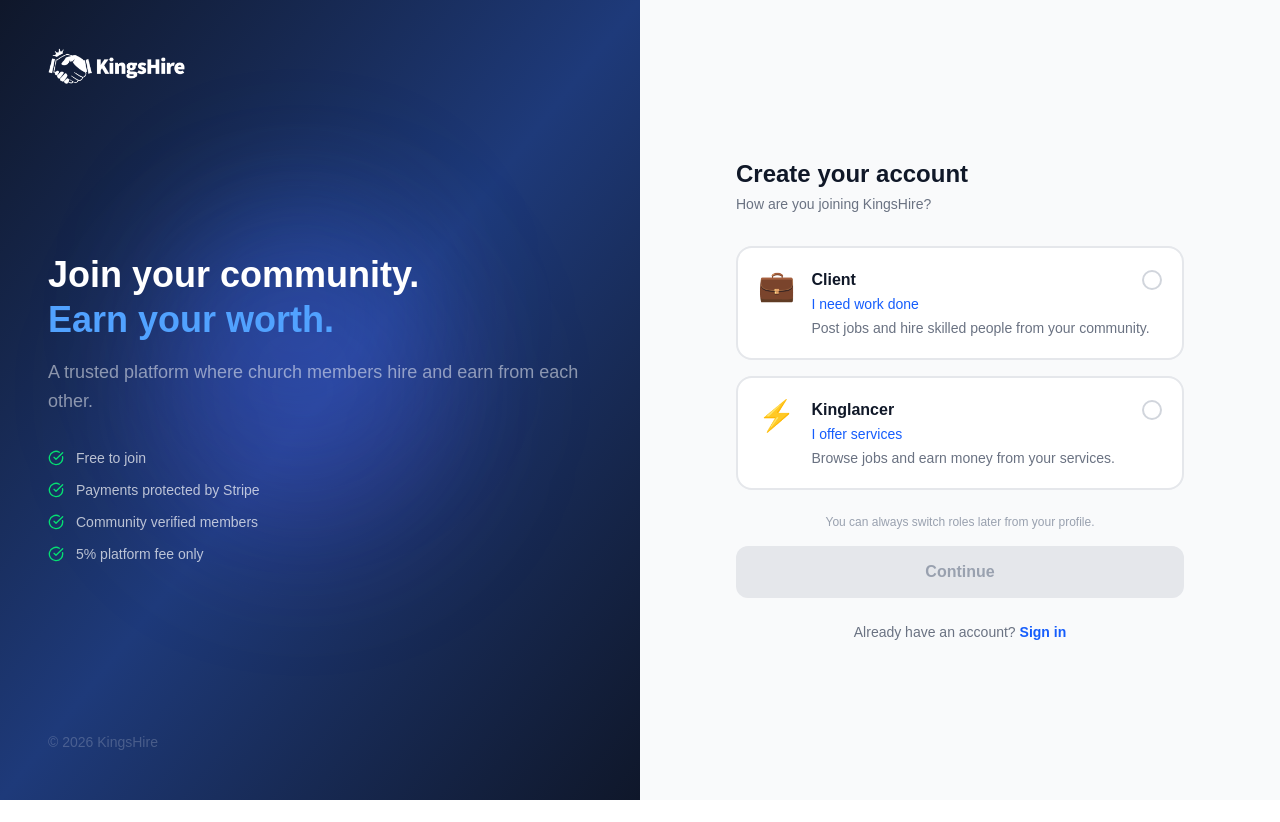
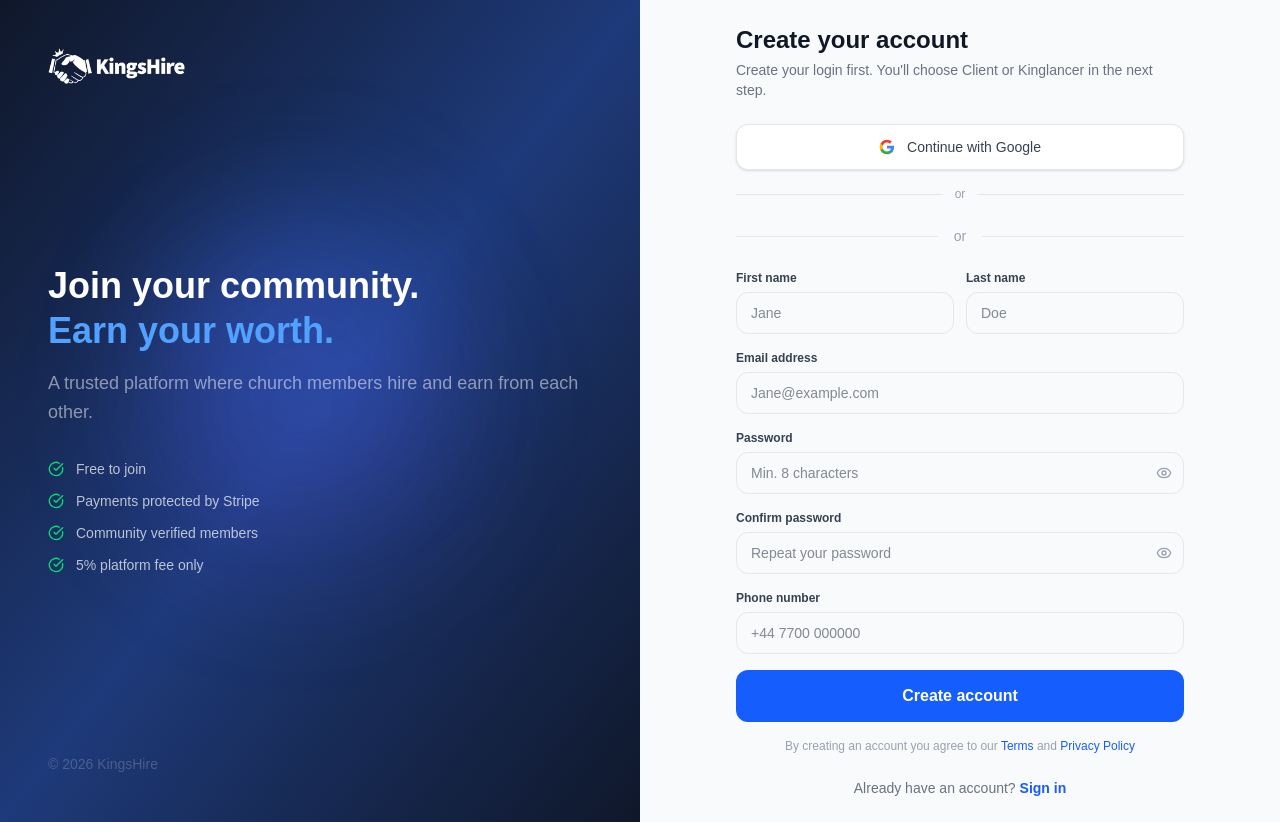
Before and after one commit to bernoulliMukuna21/kingshire-v3, a Next.js app: page /sign-up in a window 1280 px wide. Before the commit the page ends 800 px from the top, so only its background shows below. Built offline with nearby package versions, Linux system fonts and the light colour scheme.

Commit message:
authorization and authentication

```diff
--- a/app/auth/callback/route.ts
+++ b/app/auth/callback/route.ts
@@ -2,7 +2,7 @@ import { createServerClient } from "@supabase/ssr";
 import type { EmailOtpType } from "@supabase/supabase-js";
 import { NextRequest, NextResponse } from "next/server";
 import { createServiceClient } from "@/lib/supabase/service";
-import { getRoleHome, isMarketplaceRole } from "@/lib/roles";
+import { getRoleHome } from "@/lib/roles";
 
 function getGoogleProfileMetadata(metadata: Record<string, unknown>) {
   const fullName =
@@ -72,14 +72,6 @@ export async function GET(request: NextRequest) {
   const tokenHash = searchParams.get("token_hash");
   const tokenType = searchParams.get("type");
   const next = searchParams.get("next") ?? redirectSearchParams?.get("next"); // password-reset flow
-  const signupRoleParam =
-    searchParams.get("signup_role") ??
-    redirectSearchParams?.get("signup_role");
-  let signupRole = isMarketplaceRole(signupRoleParam)
-    ? signupRoleParam
-    : null;
-  let signupVia =
-    searchParams.get("signup_via") ?? redirectSearchParams?.get("signup_via"); // "google" | "email"
   const flow = code ? "code" : tokenHash ? "token_hash" : "missing";
   const queryKeys = Array.from(searchParams.keys()).sort();
   const cookieDiagnostics = getSafeCookieDiagnostics(request);
@@ -89,8 +81,6 @@ export async function GET(request: NextRequest) {
     tokenType,
     queryKeys,
     hasNext: Boolean(next),
-    hasSignupRole: Boolean(signupRole),
-    signupVia,
     hasCode: Boolean(code),
     hasTokenHash: Boolean(tokenHash),
     ...cookieDiagnostics,
@@ -146,8 +136,6 @@ export async function GET(request: NextRequest) {
       tokenType,
       queryKeys,
       hasNext: Boolean(next),
-      hasSignupRole: Boolean(signupRole),
-      signupVia,
       reason,
       errorName: error.name,
       errorMessage: error.message,
@@ -163,22 +151,8 @@ export async function GET(request: NextRequest) {
     tokenType,
     queryKeys,
     hasNext: Boolean(next),
-    hasSignupRole: Boolean(signupRole),
-    signupVia,
     ...cookieDiagnostics,
   });
-
-  if (!signupRole && (tokenType === "email" || tokenType === "signup")) {
-    const {
-      data: { user },
-    } = await supabase.auth.getUser();
-    const intendedRole = user?.user_metadata?.intended_role;
-
-    if (isMarketplaceRole(intendedRole)) {
-      signupRole = intendedRole;
-      signupVia ??= "email";
-    }
-  }
 
   // Determine where to send the user
   let destination: string;
@@ -188,90 +162,6 @@ export async function GET(request: NextRequest) {
     destination = `${origin}${next}`;
   } else if (tokenType === "recovery") {
     destination = `${origin}/reset-password`;
-  } else if (signupRole) {
-    let existingRole: string | null = null;
-
-    if (signupVia === "google") {
-      const {
-        data: { user },
-      } = await supabase.auth.getUser();
-
-      if (!user) {
-        logAuthCallback("error", "google_signup_missing_user", {
-          signupRole,
-          signupVia,
-        });
-        return NextResponse.redirect(`${origin}/sign-in?error=auth_failed`);
-      }
-
-      const { fullName, avatarUrl } = getGoogleProfileMetadata(
-        user.user_metadata ?? {},
-      );
-
-      // Use service client so the profile trigger does not revert system fields.
-      // Existing users keep their current role. New/unfinished Google users only
-      // receive the client role immediately; kinglancer role is assigned after
-      // they complete onboarding with at least one service.
-      const serviceDb = createServiceClient();
-      const { data: currentProfile, error: profileReadError } = await serviceDb
-        .from("profiles")
-        .select("role, avatar_url")
-        .eq("id", user.id)
-        .maybeSingle();
-
-      if (profileReadError) {
-        logAuthCallback("error", "google_signup_profile_read_failed", {
-          signupRole,
-          signupVia,
-          errorMessage: profileReadError.message,
-        });
-        return NextResponse.redirect(`${origin}/sign-in?error=auth_failed`);
-      }
-
-      existingRole = currentProfile?.role ?? null;
-      const roleToPersist = existingRole
-        ? existingRole
-        : signupRole === "client"
-          ? "client"
-          : null;
-
-      const profilePayload: {
-        id: string;
-        email: string;
-        full_name: string;
-        role: string | null;
-        avatar_url?: string;
-      } = {
-        id: user.id,
-        email: user.email ?? "",
-        full_name: fullName ?? user.email?.split("@")[0] ?? "KingsHire user",
-        role: roleToPersist,
-      };
-
-      if (avatarUrl && !currentProfile?.avatar_url) {
-        profilePayload.avatar_url = avatarUrl;
-      }
-
-      const { error: profileError } = await serviceDb
-        .from("profiles")
-        .upsert(profilePayload, { onConflict: "id" });
-
-      if (profileError) {
-        logAuthCallback("error", "google_signup_profile_upsert_failed", {
-          signupRole,
-          signupVia,
-          errorMessage: profileError.message,
-        });
-        return NextResponse.redirect(`${origin}/sign-in?error=auth_failed`);
-      }
-    }
-
-    destination =
-      existingRole === "admin" || existingRole === "kinglancer"
-        ? `${origin}${getRoleHome(existingRole)}`
-        : signupRole === "client"
-        ? `${origin}/dashboard/client`
-        : `${origin}/onboarding?from=${signupVia ?? "google"}&role=kinglancer&next=/dashboard/kinglancer`;
   } else {
     const {
       data: { user },
@@ -289,15 +179,42 @@ export async function GET(request: NextRequest) {
       .from("profiles")
       .select("role, avatar_url")
       .eq("id", user.id)
-      .single();
+      .maybeSingle();
 
-    const { avatarUrl } = getGoogleProfileMetadata(user.user_metadata ?? {});
-    if (avatarUrl && profile && !profile.avatar_url) {
+    const { fullName, avatarUrl } = getGoogleProfileMetadata(
+      user.user_metadata ?? {},
+    );
+    if (!profile || (avatarUrl && !profile.avatar_url)) {
       const serviceDb = createServiceClient();
-      await serviceDb
+      const profilePayload: {
+        id: string;
+        email: string;
+        full_name: string;
+        role: string | null;
+        avatar_url?: string;
+      } = {
+        id: user.id,
+        email: user.email ?? "",
+        full_name: fullName ?? user.email?.split("@")[0] ?? "KingsHire user",
+        role: profile?.role ?? null,
+      };
+
+      if (avatarUrl) {
+        profilePayload.avatar_url = avatarUrl;
+      }
+
+      const { error: profileError } = await serviceDb
         .from("profiles")
-        .update({ avatar_url: avatarUrl })
-        .eq("id", user.id);
+        .upsert(profilePayload, { onConflict: "id" });
+
+      if (profileError) {
+        logAuthCallback("error", "profile_upsert_failed", {
+          flow,
+          tokenType,
+          errorMessage: profileError.message,
+        });
+        return NextResponse.redirect(`${origin}/sign-in?error=auth_failed`);
+      }
     }
 
     destination = `${origin}${getRoleHome(profile?.role)}`;
@@ -307,8 +224,6 @@ export async function GET(request: NextRequest) {
     flow,
     tokenType,
     hasNext: Boolean(next),
-    hasSignupRole: Boolean(signupRole),
-    signupVia,
     destinationPath: new URL(destination).pathname,
   });
 
--- a/app/sign-up/page.tsx
+++ b/app/sign-up/page.tsx
@@ -4,7 +4,7 @@ import { useState } from "react";
 import { useRouter } from "next/navigation";
 import { motion, AnimatePresence } from "framer-motion";
 import Link from "next/link";
-import { Eye, EyeOff, ArrowLeft, CheckCircle, Loader2 } from "lucide-react";
+import { Eye, EyeOff, CheckCircle, Loader2 } from "lucide-react";
 import { createClient } from "@/lib/supabase/client";
 import AuthLayout from "@/components/auth/AuthLayout";
 import GoogleButton from "@/components/auth/GoogleButton";
@@ -14,27 +14,9 @@ import {
   normalizeEmail,
 } from "@/lib/validation";
 
-const roles = [
-  {
-    id: "client",
-    title: "Client",
-    subtitle: "I need work done",
-    desc: "Post jobs and hire skilled people from your community.",
-    emoji: "💼",
-  },
-  {
-    id: "kinglancer",
-    title: "Kinglancer",
-    subtitle: "I offer services",
-    desc: "Browse jobs and earn money from your services.",
-    emoji: "⚡",
-  },
-];
-
 export default function SignUpPage() {
   const router = useRouter();
-  const [step, setStep] = useState<"role" | "details" | "verify">("role");
-  const [role, setRole] = useState<string>("");
+  const [step, setStep] = useState<"details" | "verify">("details");
   const [showPassword, setShowPassword] = useState(false);
   const [loading, setLoading] = useState(false);
   const [resendLoading, setResendLoading] = useState(false);
@@ -67,12 +49,10 @@ export default function SignUpPage() {
 
   const handleGoogleSignUp = async () => {
     const supabase = createClient();
-    // Pass role as a URL param so the callback can route correctly
-    const redirectTo = `${window.location.origin}/auth/callback?signup_role=${role}&signup_via=google`;
     await supabase.auth.signInWithOAuth({
       provider: "google",
       options: {
-        redirectTo,
+        redirectTo: `${window.location.origin}/auth/callback`,
         queryParams: {
           prompt: "select_account",
         },
@@ -117,11 +97,10 @@ export default function SignUpPage() {
       options: {
         data: {
           full_name: `${form.firstName} ${form.lastName}`,
-          role: role === "client" ? "client" : null,
-          intended_role: role,
+          role: null,
           phone: form.phone || null,
         },
-        emailRedirectTo: `${window.location.origin}/auth/callback?signup_role=${role}&signup_via=email`,
+        emailRedirectTo: `${window.location.origin}/auth/callback`,
       },
     });
 
@@ -148,12 +127,7 @@ export default function SignUpPage() {
 
     // If email confirmation is disabled, Supabase returns a session immediately
     if (data.session) {
-      // Clients go straight to dashboard; kinglancers need onboarding first
-      if (role === "client") {
-        router.push("/dashboard/client");
-      } else {
-        router.push("/onboarding?from=email");
-      }
+      router.push("/onboarding");
       return;
     }
 
@@ -176,9 +150,9 @@ export default function SignUpPage() {
     >
       <div className="w-full max-w-md">
         <AnimatePresence mode="wait">
-          {step === "role" ? (
+          {step === "details" ? (
             <motion.div
-              key="role"
+              key="details"
               initial={{ opacity: 0, x: 30 }}
               animate={{ opacity: 1, x: 0 }}
               exit={{ opacity: 0, x: -30 }}
@@ -187,94 +161,18 @@ export default function SignUpPage() {
               <h1 className="text-2xl font-black text-gray-900 mb-1">
                 Create your account
               </h1>
-              <p className="text-gray-500 mb-8 text-sm">
-                How are you joining KingsHire?
-              </p>
-
-              <div className="grid grid-cols-1 gap-4 mb-6">
-                {roles.map((r) => (
-                  <button
-                    key={r.id}
-                    onClick={() => setRole(r.id)}
-                    className={`group text-left p-5 rounded-2xl border-2 transition-all duration-200 ${
-                      role === r.id
-                        ? "border-blue-600 bg-blue-50 shadow-lg shadow-blue-100"
-                        : "border-gray-200 bg-white hover:border-blue-300 hover:shadow-md"
-                    }`}
-                  >
-                    <div className="flex items-start gap-4">
-                      <span className="text-3xl">{r.emoji}</span>
-                      <div className="flex-1">
-                        <div className="flex items-center justify-between">
-                          <p className="font-bold text-gray-900">{r.title}</p>
-                          <div
-                            className={`w-5 h-5 rounded-full border-2 flex items-center justify-center transition-all ${
-                              role === r.id
-                                ? "border-blue-600 bg-blue-600"
-                                : "border-gray-300"
-                            }`}
-                          >
-                            {role === r.id && (
-                              <div className="w-2 h-2 bg-white rounded-full" />
-                            )}
-                          </div>
-                        </div>
-                        <p className="text-blue-600 text-sm font-medium mt-0.5">
-                          {r.subtitle}
-                        </p>
-                        <p className="text-gray-500 text-sm mt-1">{r.desc}</p>
-                      </div>
-                    </div>
-                  </button>
-                ))}
-              </div>
-
-              <p className="text-xs text-gray-400 text-center mb-4">
-                You can always switch roles later from your profile.
-              </p>
-
-              <button
-                onClick={() => role && setStep("details")}
-                disabled={!role}
-                className="w-full py-3.5 bg-blue-600 hover:bg-blue-700 disabled:bg-gray-200 disabled:text-gray-400 text-white font-semibold rounded-xl transition-all hover:scale-[1.02] active:scale-[0.98] disabled:scale-100 disabled:cursor-not-allowed"
-              >
-                Continue
-              </button>
-
-              <p className="text-center text-sm text-gray-500 mt-6">
-                Already have an account?{" "}
-                <Link
-                  href="/sign-in"
-                  className="text-blue-600 font-semibold hover:underline"
-                >
-                  Sign in
-                </Link>
-              </p>
-            </motion.div>
-          ) : step === "details" ? (
-            <motion.div
-              key="details"
-              initial={{ opacity: 0, x: 30 }}
-              animate={{ opacity: 1, x: 0 }}
-              exit={{ opacity: 0, x: -30 }}
-              transition={{ duration: 0.3 }}
-            >
-              <button
-                onClick={() => setStep("role")}
-                className="inline-flex items-center gap-1.5 text-sm text-gray-400 hover:text-gray-700 transition-colors mb-6"
-              >
-                <ArrowLeft size={14} /> Back
-              </button>
-              <h1 className="text-2xl font-black text-gray-900 mb-1">
-                {role === "client"
-                  ? "Set up your Client account"
-                  : "Set up your Kinglancer profile"}
-              </h1>
               <p className="text-gray-500 mb-6 text-sm">
-                Just a few details to get you started.
+                Create your login first. You&apos;ll choose Client or
+                Kinglancer in the next step.
               </p>
 
               <GoogleButton onClick={handleGoogleSignUp} />
+
+              <div className="my-6 flex items-center gap-4">
+                <div className="h-px flex-1 bg-gray-200" />
+                <span className="text-sm text-gray-400">or</span>
+                <div className="h-px flex-1 bg-gray-200" />
+              </div>
 
               {error && (
                 <div className="mb-4 px-4 py-3 bg-red-50 border border-red-200 rounded-xl text-sm text-red-600">
@@ -401,6 +299,15 @@ export default function SignUpPage() {
                   </Link>
                 </p>
               </form>
+              <p className="text-center text-sm text-gray-500 mt-6">
+                Already have an account?{" "}
+                <Link
+                  href="/sign-in"
+                  className="text-blue-600 font-semibold hover:underline"
+                >
+                  Sign in
+                </Link>
+              </p>
             </motion.div>
           ) : (
             // Verify email step
--- a/lib/validation.ts
+++ b/lib/validation.ts
@@ -1,5 +1,4 @@
-export const EMAIL_VALIDATION_MESSAGE =
-  "Please enter a valid email address, including a domain such as .com or .co.uk.";
+export const EMAIL_VALIDATION_MESSAGE = "Please enter a valid email address.";
 
 export function normalizeEmail(email: string) {
   return email.trim().toLowerCase();
```
Also changed, not shown: 1 other file (tests, documents, lock files or other folders).
